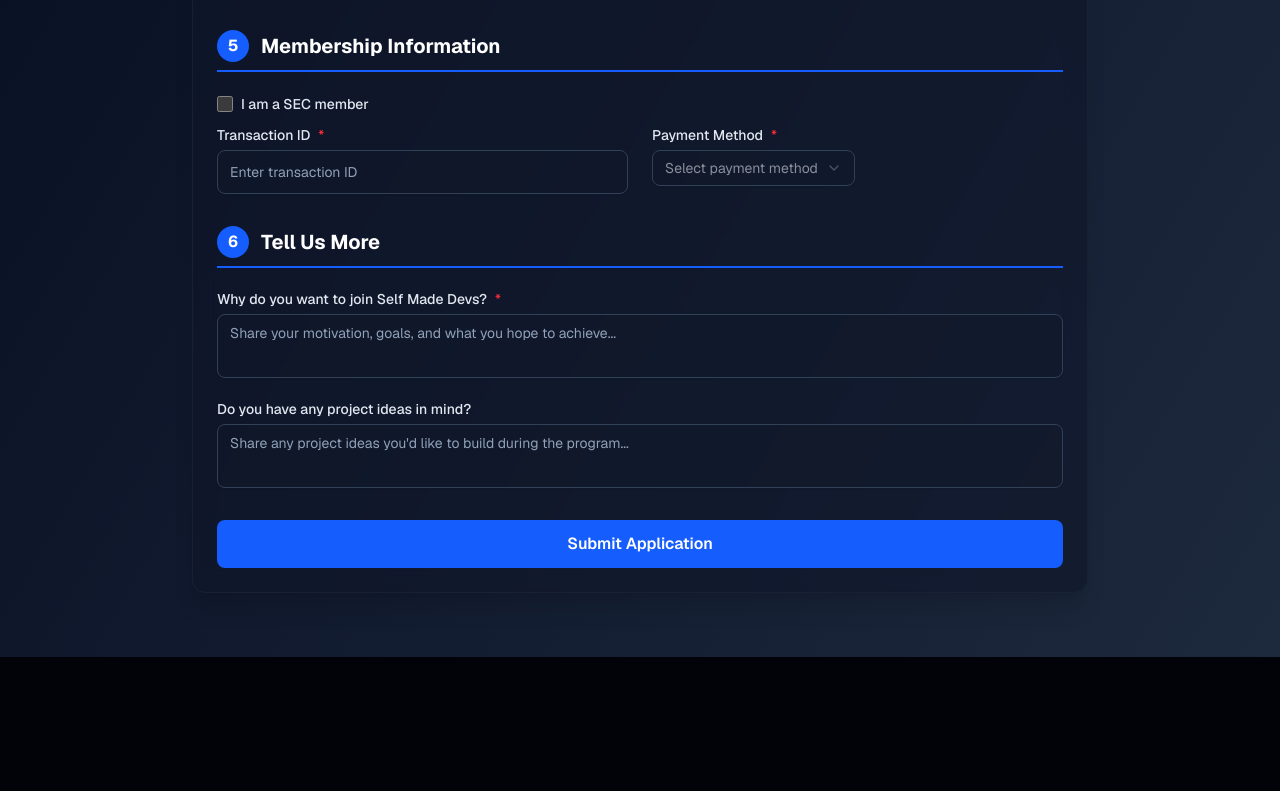
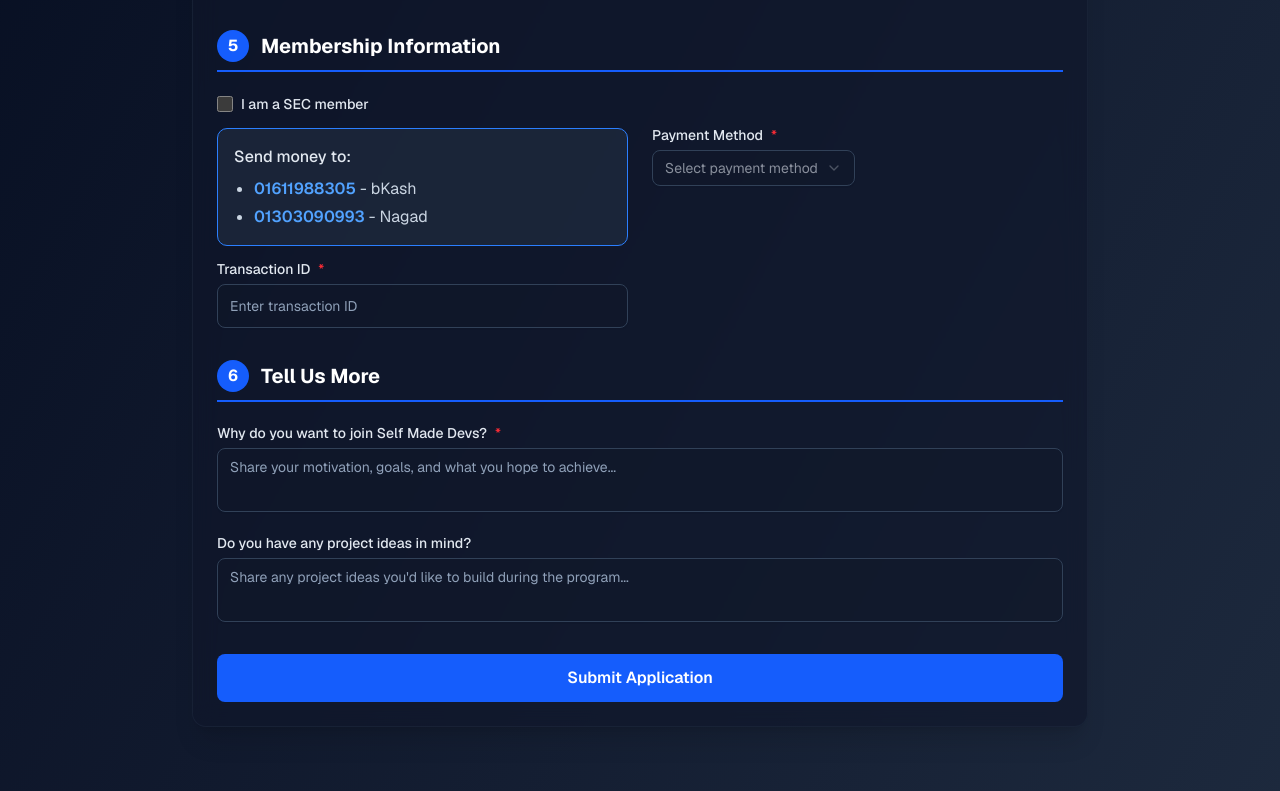
Before and after one commit to reshadMajumder/self-made-devs, a Next.js app in the folder frontend/: page /register in a window 1280 px wide. Shown: the part 1519-2310 px from the top of the page. Before the commit the page ends 2176 px from the top, so only its background shows below. Built offline with nearby package versions, Linux system fonts and the light colour scheme.

Commit message:
ADDED PAYMENT NUMBERS

```diff
--- a/frontend/components/registration-form.tsx
+++ b/frontend/components/registration-form.tsx
@@ -625,7 +625,15 @@ export function RegistrationForm() {
               </div>
             ) : (
               <div className="grid md:grid-cols-2 gap-6">
+
                 <div className="space-y-2">
+                  <div className="mb-4 p-4 bg-slate-800/80 rounded-lg border border-blue-500">
+                  <p className="text-slate-200 font-medium mb-2">Send money to:</p>
+                  <ul className="list-disc pl-5 text-slate-300 space-y-1">
+                    <li><span className="font-semibold text-blue-400">01611988305</span> - bKash</li>
+                    <li><span className="font-semibold text-blue-400">01303090993</span> - Nagad</li>
+                  </ul>
+                </div>
                   <Label htmlFor="transactionId" className="text-slate-200 font-medium">
                     Transaction ID <span className="text-red-500">*</span>
                   </Label>
```
